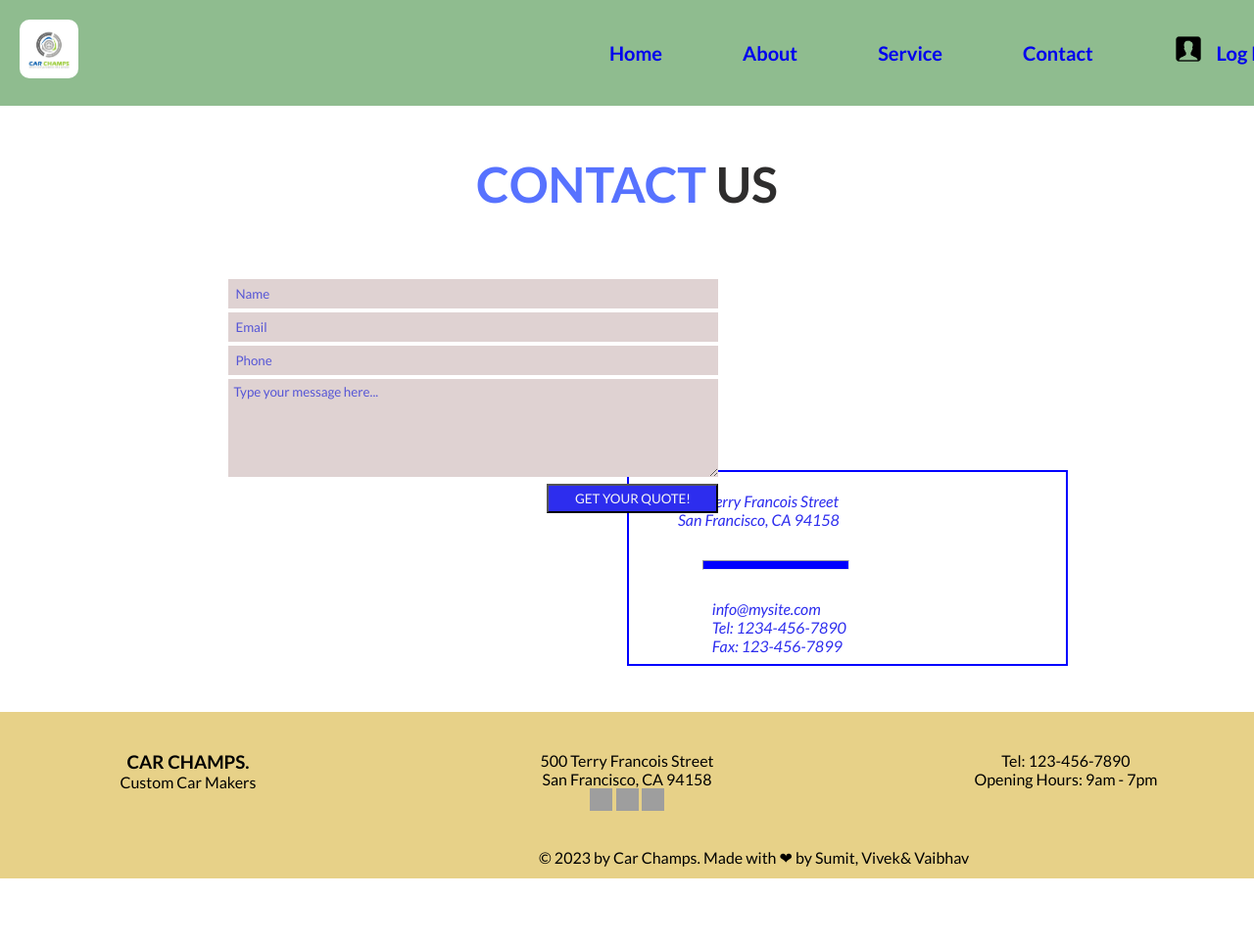
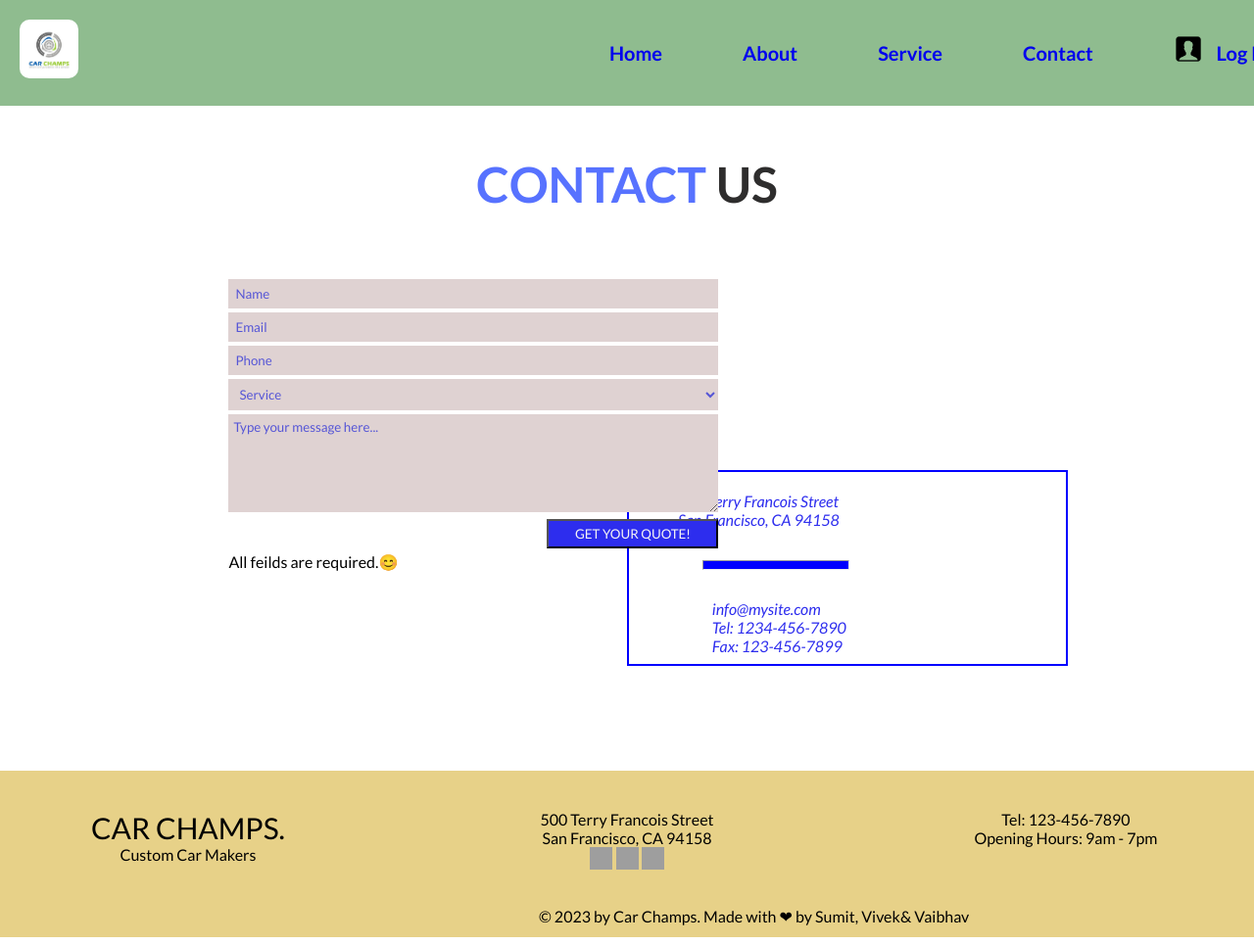
Before and after one commit to vivekgugnani/Car_Champs, a plain HTML site: page contact_page.html in a window 1280 px wide. Shown: the top 965 px of the page at 98% size. Before the commit the page ends 905 px from the top, so only its background shows below. Drawn offline with Linux system fonts and the light colour scheme; grey boxes are pictures that could not be loaded.

Commit message:
Done for the day

```diff
--- a/CSS/contact_page.css
+++ b/CSS/contact_page.css
@@ -13,7 +13,13 @@
     width: 500px;
     padding: 7px;
 }
-
+#contact-body table tr td select{
+    background-color: rgb(223, 210, 210);
+    border: 0px;
+    width: 500px;
+    padding: 7px;
+    color:  rgb(86, 86, 214);
+}
 ::placeholder{
     color: rgb(86, 86, 214);
 }
--- a/CSS/service_page.css
+++ b/CSS/service_page.css
@@ -1,5 +1,5 @@
 #middle #images img{
-    display: flex;
+
     height: 250px;
     width: 300px;
 }
--- a/CSS/style.css
+++ b/CSS/style.css
@@ -37,7 +37,7 @@ a{
 #head-table a:hover{
 
     text-decoration: underline;
-    color: rgba(88, 113, 187, 0.986);
+    color: rgba(140, 64, 226, 0.993);
 
 }
 
@@ -79,3 +79,9 @@ body {
     height: 23px;
     object-fit: cover;
 }
+#car-champ {
+    font-size: 30px;
+    font-family: 'Lato';
+    font-weight: 400;
+    margin-bottom: 5px;
+}
--- a/contact_page.html
+++ b/contact_page.html
@@ -46,10 +46,21 @@
           <td><input type="Text" placeholder="Phone" /></td>
         </tr>
         <tr>
-          <td><textarea>Type your message here...</textarea></td>
+          <td><select>
+            <option>Service</option>
+            <option>Washing</option>
+            <option>Painting</option>
+            <option>Repair</option>
+          </select></td>
+        </tr>
+        <tr>
+          <td><textarea placeholder="Type your message here..."></textarea></td>
         </tr>
         <tr>
           <td><input type="button" value="GET YOUR QUOTE!" /></td>
+        </tr>
+        <tr>
+          <td><p>All feilds are required.😊</p></td>
         </tr>
       </table>
     </div>
@@ -69,7 +80,7 @@
     <div id="nakli"></div>
     <div id="footer">
       <div id="cl1">
-        <h3>CAR CHAMPS.</h3>
+        <span id="car-champ">CAR CHAMPS.</span><br>
         <span>Custom Car Makers</span>
       </div>
       <div id="cl2">
--- a/javaScript/service.js
+++ b/javaScript/service.js
@@ -1,6 +1,6 @@
-function Display( id) {
+function Display(id) {
   var choice = id;
-  var img = document.getElementsByClassName(id);
+  var img = document.getElementsById(id);
   switch (choice) {
     case "img1":{
       img.src = "Images/WhiteAudi.webp";
```
Also changed, not shown: about_page.html (+1 -1 lines), index.html (+1 -1 lines), login_page.html (+1 -1 lines), service_page.html (+2 -2 lines).
